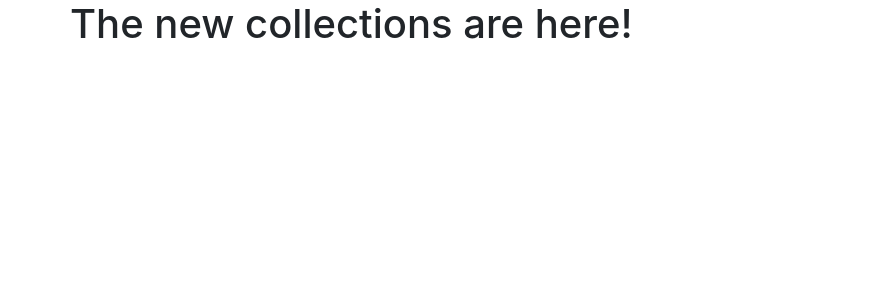
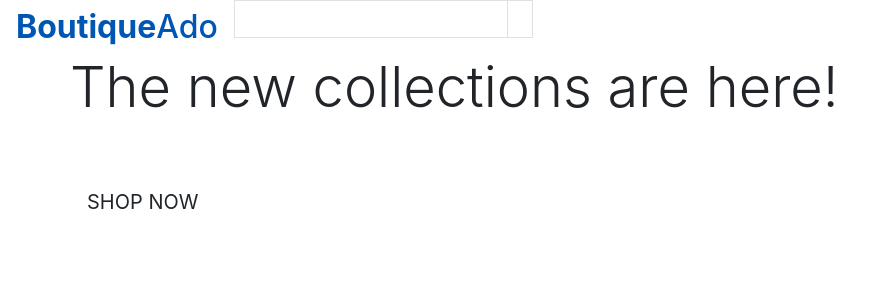
Before and after one commit to RoMar19/boutique_ado_v1, a Django app: page / in a window 1280 px wide. Shown: the top 300 px of the page, without its empty margins (0-879 px from the left). Run offline with Django 3.2, Linux system fonts and the light colour scheme; some libraries are stand-ins or nearby versions.

Commit message:
Added main page header

```diff
--- a/home/templates/home/index.html
+++ b/home/templates/home/index.html
@@ -1,12 +1,27 @@
 {% extends "base.html" %}
+{% load static %}
 
-{% load static %}
+{% block page_header %}
+    <div class="container header-container">
+        <div class="row">
+            <div class="col">
+            </div>
+        </div>
+    </div>
+{% endblock %}
 
 {% block content %}
     <div class="container h-100">
         <div class="row h-100">
             <div calss="col-7 col-md-6 my-auto">
-            <h1>The new collections are here!</h1>
+                <h1 class="display-4 logo-font text-black">
+                    The new collections are here!
+                </h1>
+                <div class="my-5">
+                    <h4>
+                        <a href="" class="shop-now-button btn btn-lg rounded-0 text-uppercase py-3">Shop Now</a>
+                    </h4>
+                </div>
             </div>
         </div>
     </div>
--- a/templates/base.html
+++ b/templates/base.html
@@ -36,7 +36,35 @@
     <title>Boutique Ado</title>
   </head>
   <body>
-    <header class="container-fluid" fixed top></header>
+    <header class="container-fluid" fixed top>
+        <div class="row">
+            <div cllass="col-12 col-lg-4 my-auto py-1 py-lg-0 text-center text-lg-left">
+                <a href="{% url 'home' %}" class="nav-link main-logo-link">
+                    <h2 class="logo-font text-black my-0"><strong>Boutique</strong>Ado</h2>
+                </a>
+            </div>
+            <div cllass="col-12 col-lg-4 my-auto py-1 py-lg-0">
+                <form method="GET" action="">
+                    <div class="input-group" w-100>
+                        <input class= "form-control border border-black rounded-0" type="text" name="q" place-holder="Search our site">
+                        <div class="input-group-append">
+                            <button class="form-control btn btn-black border border-black rounded-0" type="submit">
+                                <span class="icon">
+                                    <i class="fa fas-search"></i>
+                                </span>
+                            </button>
+                        </div>
+                    </div>
+                </form>
+            </div>
+            <div cllass="col-12 col-lg-4 my-auto py-1 py-lg-0">
+                <ul class="list-inline list-unstyled text-center text-lg-right my-0">
+                    <li class="list-inline-item dropdown"></li>
+                    <li class="list-inline-item"></li>
+                </ul>
+            </div>
+        </div>
+    </header>
 
     {% if messages %}
         <div class="message-container"></div>
```
